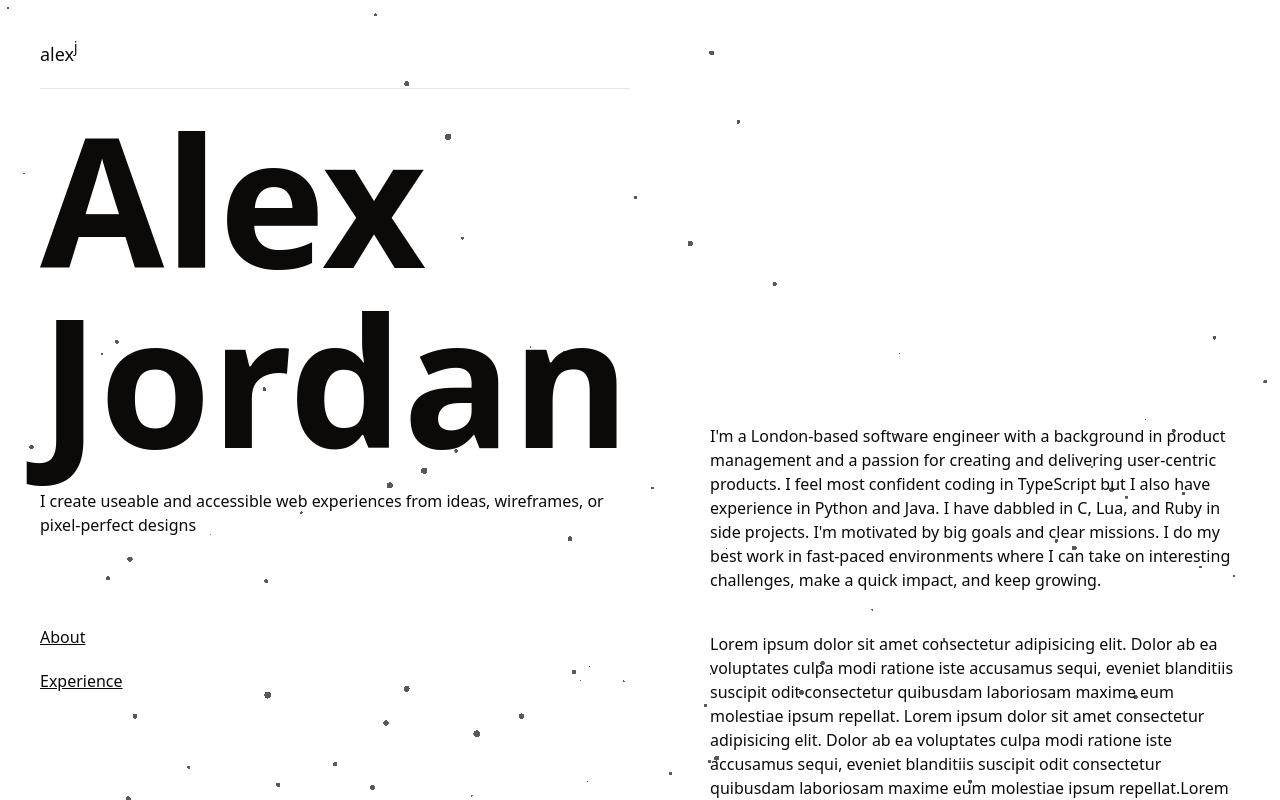
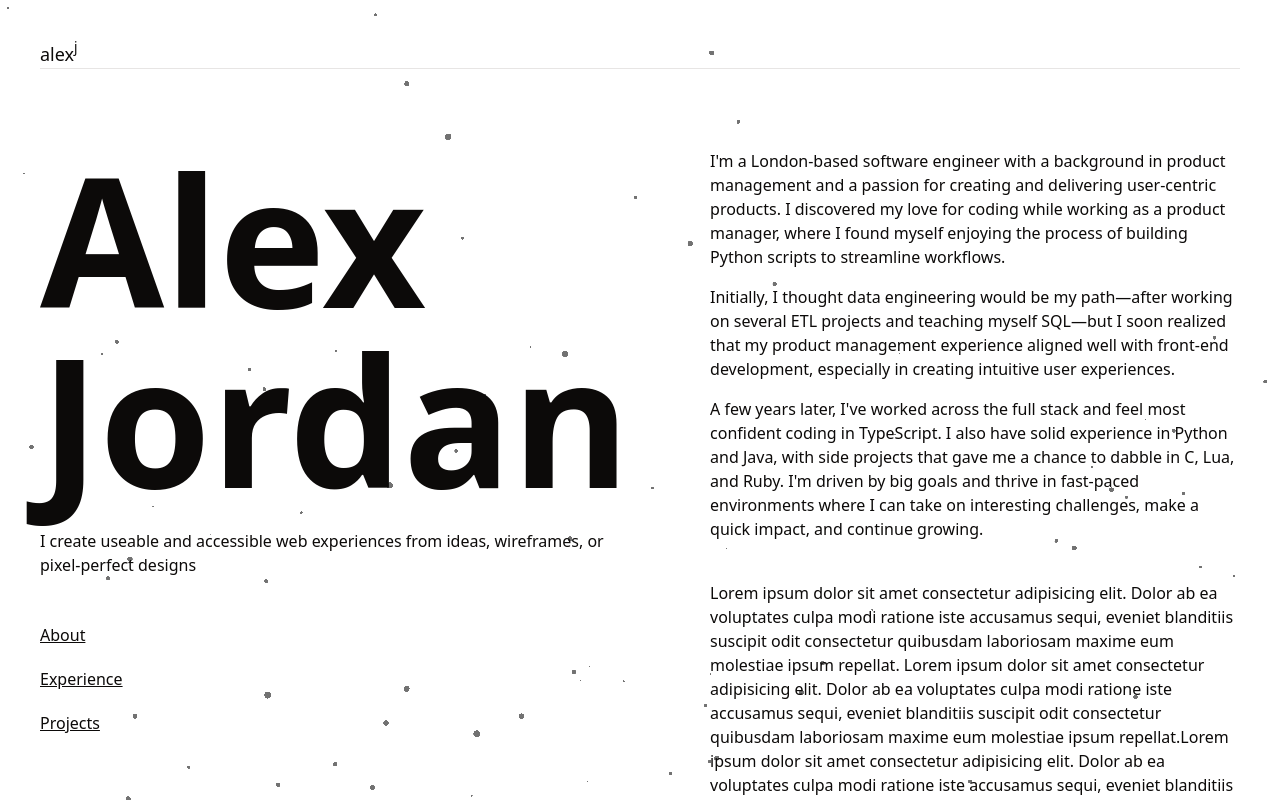
Before and after one commit to agjordan/personal-website-v2, a React (Vite) app: page / in a window 1280 px wide. Built offline with nearby package versions, Linux system fonts and the light colour scheme.

Commit message:
layout and smooth scroll

```diff
--- a/src/App.tsx
+++ b/src/App.tsx
@@ -1,15 +1,24 @@
 import { Layout } from "@/components/layout/layout";
 import { Separator } from "@/components/ui/separator";
 
+type Section = "about" | "experience" | "projects";
+
 export default function App() {
+  function scrollToHash(section: Section) {
+    const element = document.getElementById(section);
+    element?.scrollIntoView();
+  }
+
   return (
     <Layout>
-      <div className="flex flex-1 flex-col md:flex-row">
-        <div className="flex flex-1 flex-col gap-5 p-10">
+      <div className="flex flex-col p-10">
         <p className="flex items-center align-middle text-lg">
           alex <sup>j</sup>
         </p>
         <Separator className="flex" />
+      </div>
+      <div className="flex flex-1 flex-col overflow-hidden md:flex-row">
+        <div className="flex flex-col gap-5 p-10 md:flex-1">
           <div className="text-5xl font-extrabold leading-none md:text-7xl lg:text-9xl xl:text-[180px]">
             <h1>Alex</h1>
             <h1>Jordan</h1>
@@ -19,8 +28,24 @@ export default function App() {
             wireframes, or pixel-perfect designs
           </p>
           <div className="hidden flex-1 flex-col justify-center gap-5 md:flex">
-            <p className="underline">About</p>
-            <p className="underline">Experience</p>
+            <a
+              className="cursor-pointer underline"
+              onClick={() => scrollToHash("about")}
+            >
+              About
+            </a>
+            <a
+              className="cursor-pointer underline"
+              onClick={() => scrollToHash("experience")}
+            >
+              Experience
+            </a>
+            <a
+              className="cursor-pointer underline"
+              onClick={() => scrollToHash("projects")}
+            >
+              Projects
+            </a>
           </div>
         </div>
         <div className="flex flex-1 overflow-y-auto p-10">
@@ -34,14 +59,28 @@ export default function App() {
 function ScrollContent() {
   return (
     <div className="flex flex-1 flex-col gap-10">
-      <p id="about" className="md:mt-96">
+      <p id="about" className="flex flex-col gap-4">
+        <span>
           I'm a London-based software engineer with a background in product
           management and a passion for creating and delivering user-centric
-        products. I feel most confident coding in TypeScript but I also have
-        experience in Python and Java. I have dabbled in C, Lua, and Ruby in
-        side projects. I'm motivated by big goals and clear missions. I do my
-        best work in fast-paced environments where I can take on interesting
-        challenges, make a quick impact, and keep growing.
+          products. I discovered my love for coding while working as a product
+          manager, where I found myself enjoying the process of building Python
+          scripts to streamline workflows.
+        </span>
+        <span>
+          Initially, I thought data engineering would be my path—after working
+          on several ETL projects and teaching myself SQL—but I soon realized
+          that my product management experience aligned well with front-end
+          development, especially in creating intuitive user experiences.
+        </span>
+        <span>
+          A few years later, I've worked across the full stack and feel most
+          confident coding in TypeScript. I also have solid experience in Python
+          and Java, with side projects that gave me a chance to dabble in C,
+          Lua, and Ruby. I'm driven by big goals and thrive in fast-paced
+          environments where I can take on interesting challenges, make a quick
+          impact, and continue growing.
+        </span>
       </p>
       <p id="experience">
         Lorem ipsum dolor sit amet consectetur adipisicing elit. Dolor ab ea
@@ -89,6 +128,15 @@ function ScrollContent() {
         consectetur quibusdam laboriosam maxime eum molestiae ipsum
         repellat.Lorem ipsum dolor sit amet consectetur adipisicing elit. Dolor
         ab ea voluptates culpa modi ratione iste accusamus sequi, eveniet
+      </p>
+      <p id="projects">
+        Spent the last 2 years building all the things at HAI. But here are some
+        older projects from when I was learning JS/React <br /> Lorem ipsum
+        dolor sit amet consectetur adipisicing elit. Dolor ab ea voluptates
+        culpa modi ratione iste accusamus sequi, eveniet blanditiis suscipit
+        odit consectetur quibusdam laboriosam maxime eum molestiae ipsum
+        repellat. Lorem ipsum dolor sit amet consectetur adipisicing elit. Dolor
+        ab ea voluptates culpa modi ratione iste accusamus sequi, eveniet
         blanditiis suscipit odit consectetur quibusdam laboriosam maxime eum
         molestiae ipsum repellat.Lorem ipsum dolor sit amet consectetur
         adipisicing elit. Dolor ab ea voluptates culpa modi ratione iste
@@ -113,7 +161,22 @@ function ScrollContent() {
         molestiae ipsum repellat.Lorem ipsum dolor sit amet consectetur
         adipisicing elit. Dolor ab ea voluptates culpa modi ratione iste
         accusamus sequi, eveniet blanditiis suscipit odit consectetur quibusdam
-        laboriosam maxime eum molestiae ipsum repellat.
+        laboriosam maxime eum molestiae ipsum repellat.Lorem ipsum dolor sit
+        amet consectetur adipisicing elit. Dolor ab ea voluptates culpa modi
+        ratione iste accusamus sequi, eveniet blanditiis suscipit odit
+        consectetur quibusdam laboriosam maxime eum molestiae ipsum
+        repellat.Lorem ipsum dolor sit amet consectetur adipisicing elit. Dolor
+        ab ea voluptates culpa modi ratione iste accusamus sequi, eveniet
+        blanditiis suscipit odit consectetur quibusdam laboriosam maxime eum
+        molestiae ipsum repellat.Lorem ipsum dolor sit amet consectetur
+        adipisicing elit. Dolor ab ea voluptates culpa modi ratione iste
+        accusamus sequi, eveniet blanditiis suscipit odit consectetur quibusdam
+        laboriosam maxime eum molestiae ipsum repellat.Lorem ipsum dolor sit
+        amet consectetur adipisicing elit. Dolor ab ea voluptates culpa modi
+        ratione iste accusamus sequi, eveniet blanditiis suscipit odit
+        consectetur quibusdam laboriosam maxime eum molestiae ipsum
+        repellat.Lorem ipsum dolor sit amet consectetur adipisicing elit. Dolor
+        ab ea voluptates culpa modi ratione iste accusamus sequi, eveniet
       </p>
     </div>
   );
--- a/src/components/layout/layout.tsx
+++ b/src/components/layout/layout.tsx
@@ -3,9 +3,11 @@ import { ShapeCanvas } from "@/components/particles/shapeCanvas";
 
 export function Layout({ children }: PropsWithChildren) {
   return (
-    <div className="flex h-screen min-h-0 w-screen overflow-y-auto">
+    <div className="flex h-screen w-screen">
       <ShapeCanvas />
-      <div className="flex flex-1">{children}</div>
+      <div className="flex min-h-0 flex-1 flex-col overflow-hidden">
+        {children}
+      </div>
     </div>
   );
 }
--- a/src/components/particles/shapeCanvas.tsx
+++ b/src/components/particles/shapeCanvas.tsx
@@ -54,7 +54,7 @@ export function ShapeCanvas() {
 
   return (
     <Canvas
-      className="absolute -z-10 opacity-65"
+      className="absolute -z-10 opacity-55"
       canvasref={canvasRef}
       height={window.innerHeight}
       width={window.innerWidth}
```
Lines whose indentation alone changed are shown as unchanged.
